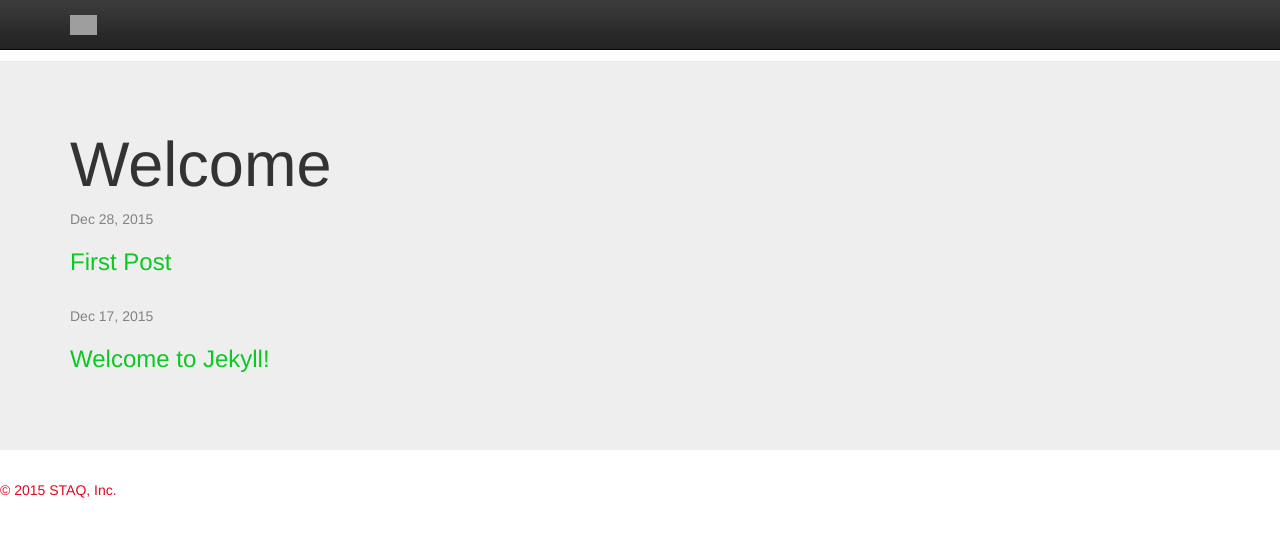
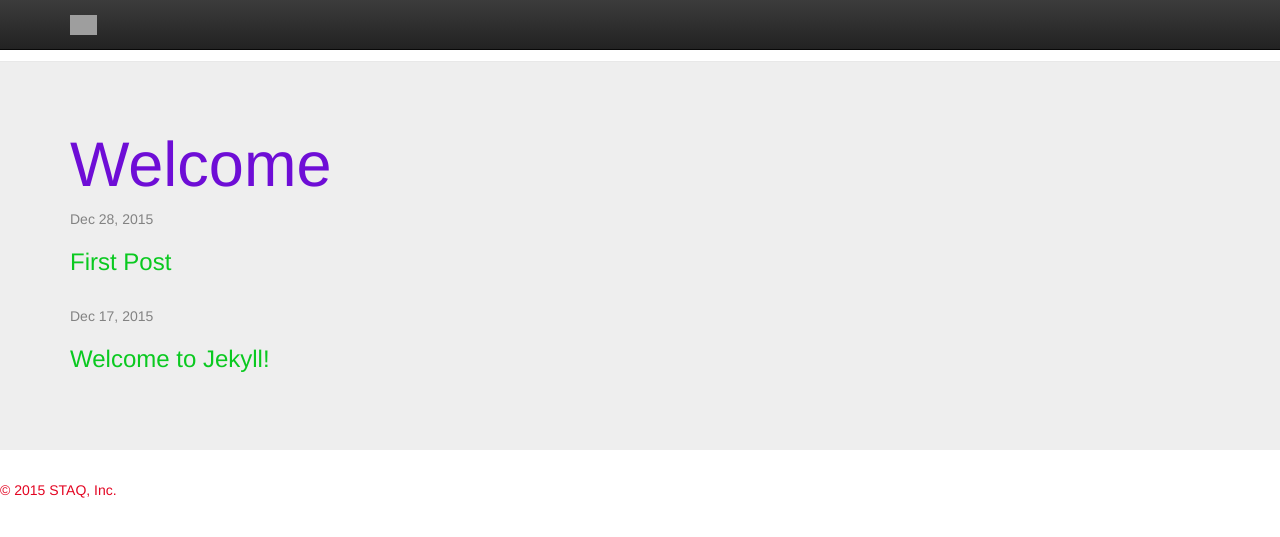
Before and after one commit to marissanbush1/staq, a Jekyll site: the page built from blog_posts.html, in a window 1280 px wide. Shown: the top 537 px of the page. Built offline with Jekyll 4.4.1, drawn with Linux system fonts in a browser that asks for light colours; grey boxes are pictures that could not be loaded.

Commit message:
Update main1.css

```diff
--- a/css/main1.css
+++ b/css/main1.css
@@ -12,7 +12,7 @@
    background-color:#555;
  }
 
-h1 {
+.home .page-heading {
   color: #6E0DD6;
 }
 .post-list {
```
